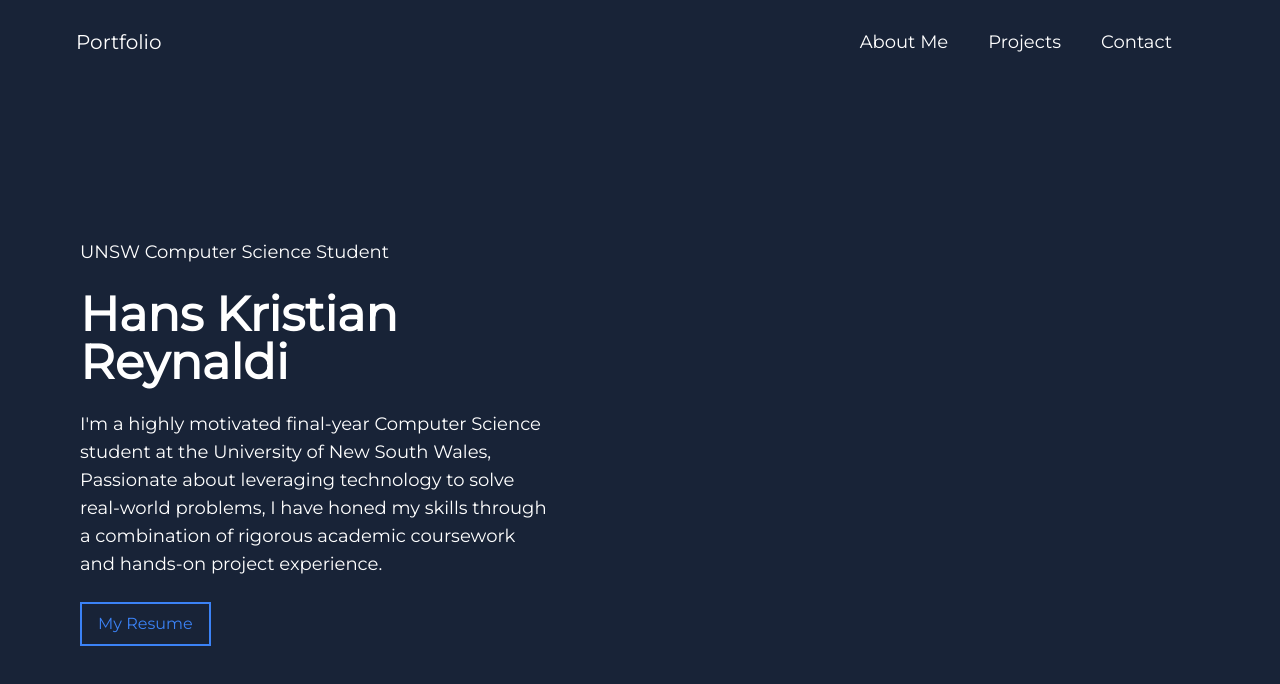
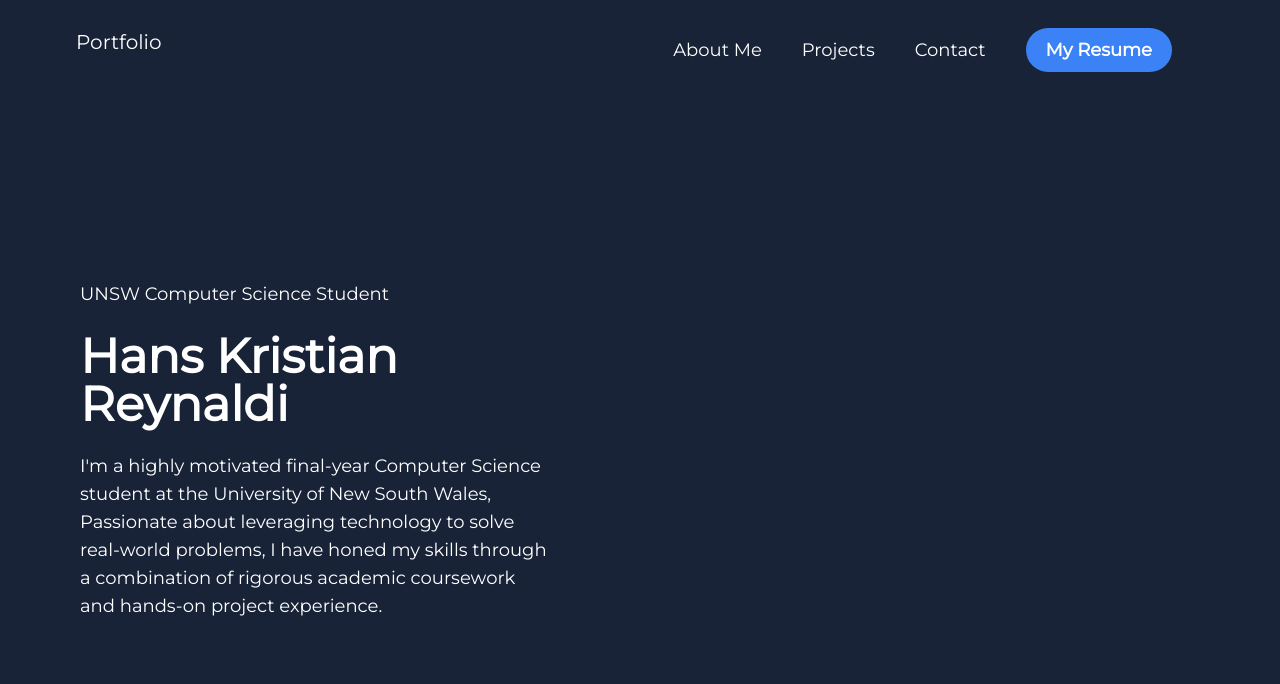
Before and after one commit to koalacapek/portfolio, a React (Create React App) app: page / in a window 1280 px wide. Shown: the top 684 px of the page. Built offline with nearby package versions, Linux system fonts and the light colour scheme.

Commit message:
fix reusme button

```diff
--- a/src/Pages/About.tsx
+++ b/src/Pages/About.tsx
@@ -18,7 +18,7 @@
             through a combination of rigorous academic coursework and hands-on
             project experience.
           </p>
-          <MyResumeButton />
+          {/* <MyResumeButton /> */}
         </div>
       </div>
     </ContentWrapper>
--- a/src/components/MyResumeButton.tsx
+++ b/src/components/MyResumeButton.tsx
@@ -5,8 +5,14 @@
   };
 
   return (
+    // <button
+    //   className="bg-transparent border-2 border-blue-500 text-blue-500 hover:bg-blue-500 hover:text-white py-2 px-4 transition duration-300 ease-in-out"
+    //   onClick={handleOpenResume}
+    // >
+    //   My Resume
+    // </button>
     <button
-      className="bg-transparent border-2 border-blue-500 text-blue-500 hover:bg-blue-500 hover:text-white py-2 px-4 transition duration-300 ease-in-out"
+      className="bg-blue-500 hover:bg-blue-700 text-white font-bold py-2 px-5 rounded-full transition duration-300 ease-in-out"
       onClick={handleOpenResume}
     >
       My Resume
--- a/src/components/Navbar.tsx
+++ b/src/components/Navbar.tsx
@@ -2,6 +2,7 @@
 import React from "react";
 import NavButton from "./NavButton";
 import { useNavigate } from "react-router-dom";
+import MyResumeButton from "./MyResumeButton";
 
 const Navbar = () => {
   const navigate = useNavigate();
@@ -24,6 +25,10 @@
         <NavButton text="About Me" onClick={handleAbout} />
         <NavButton text="Projects" onClick={handleProject} />
         <NavButton text="Contact" onClick={handleContact} />
+        {/* <button className="bg-blue-500 hover:bg-blue-700 text-white font-bold py-2 px-5 rounded-full">
+          My Resume
+        </button> */}
+        <MyResumeButton />
       </div>
     </div>
   );
```
